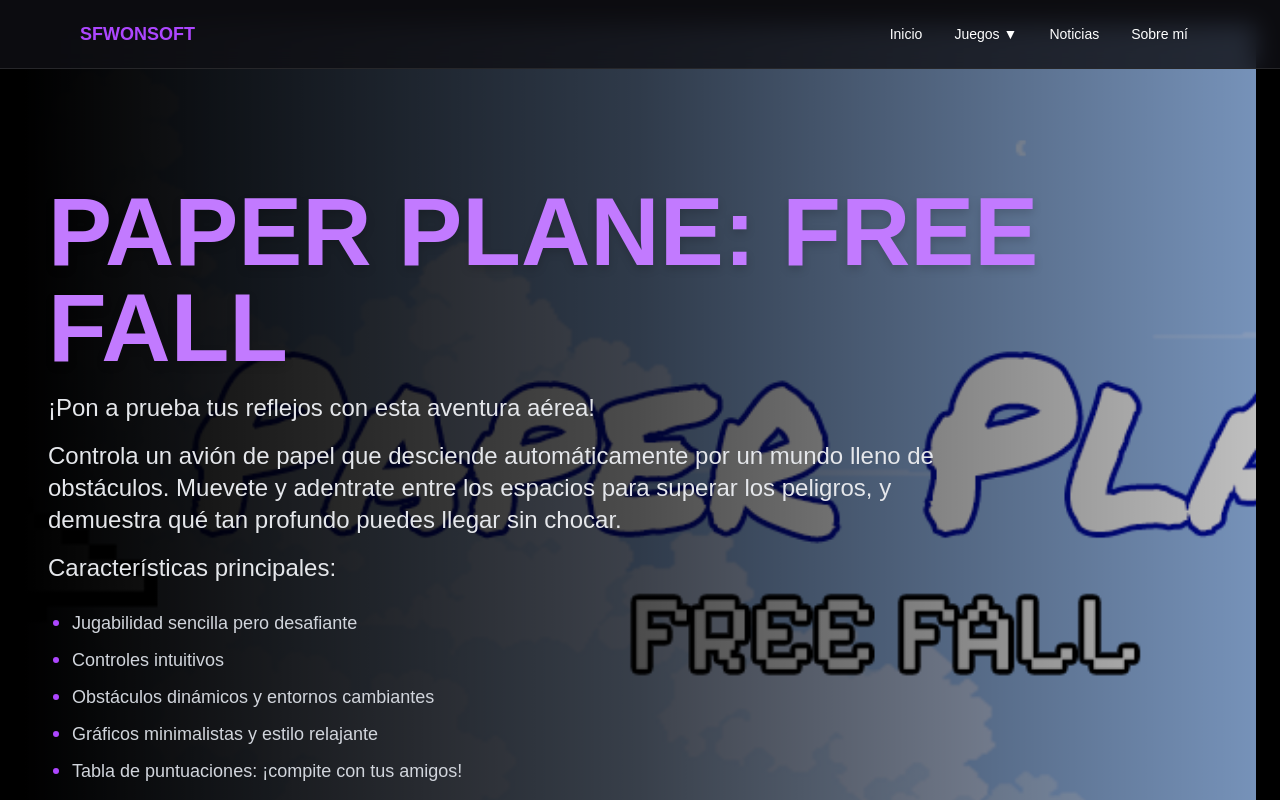
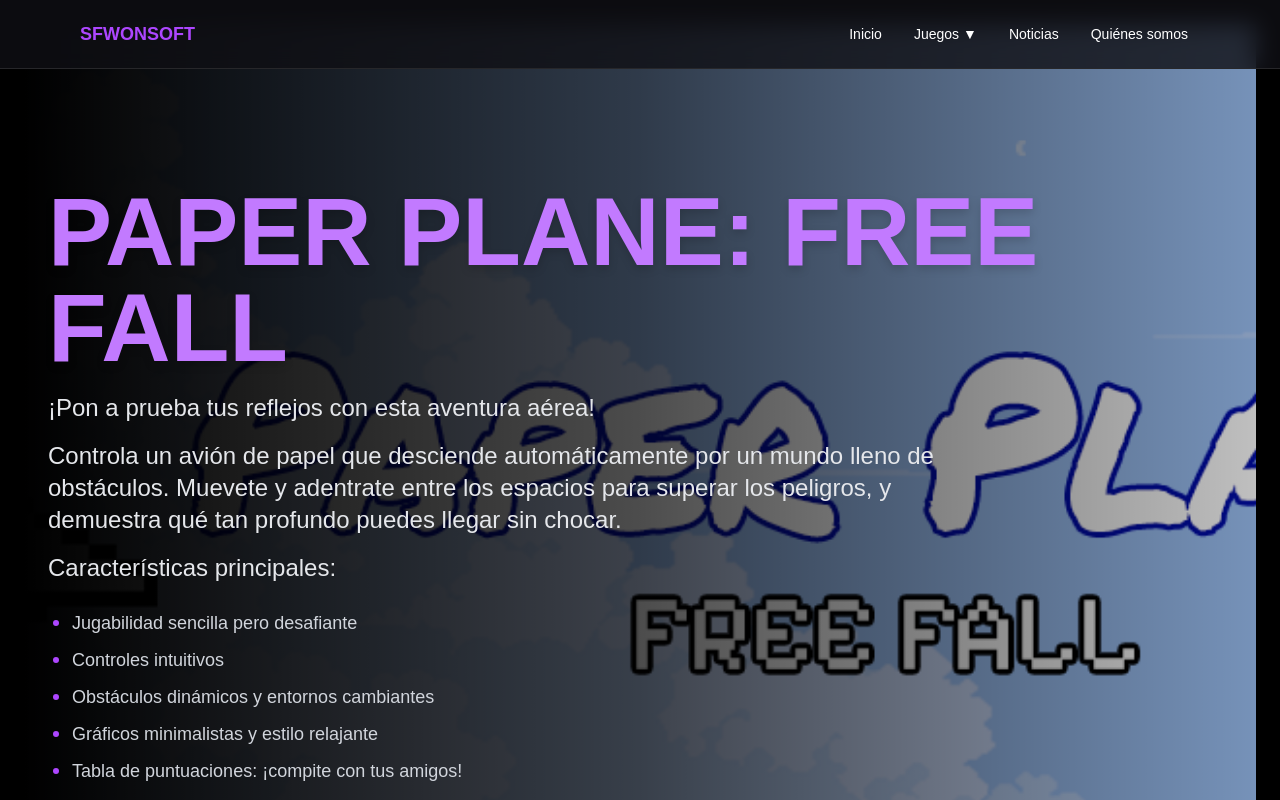
Before and after one commit to RyuZPlus/SfWinningPage, a Next.js app: page / in a window 1280 px wide. Shown: the top 800 px of the page. Built offline with nearby package versions, Linux system fonts and the light colour scheme.

Commit message:
Cambia texto de about

```diff
--- a/app/components/navbar.tsx
+++ b/app/components/navbar.tsx
@@ -61,7 +61,7 @@ export default function Navbar() {
             href="/about"
             className="px-3 py-2 rounded-lg hover:bg-purple-500/10 hover:text-purple-400 transition"
           >
-            Sobre mí
+            Quiénes somos
           </Link>
 
         </div>
@@ -116,7 +116,7 @@ export default function Navbar() {
           </Link>
 
           <Link href="/about" onClick={() => setMenuOpen(false)} className="block text-lg">
-            Sobre mí
+            Quiénes somos
           </Link>
 
         </div>
```
